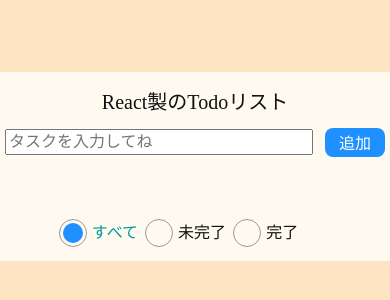
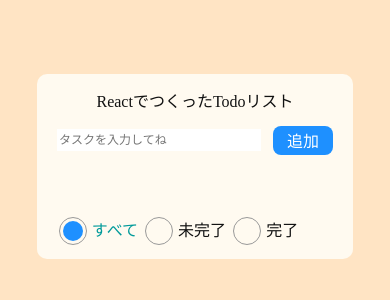
Before and after one commit to keitoku1993/react-todo, a React (Create React App) app: page / in a window 390 px wide. Shown: the part 256-556 px from the top of the page. Built offline with nearby package versions, Linux system fonts and the light colour scheme.

Commit message:
SP対応

```diff
--- a/src/components/Title.js
+++ b/src/components/Title.js
@@ -4,7 +4,7 @@
 
 class Title extends Component{
     render(){
-        return <h1 className="title">React製のTodoリスト</h1>;
+        return <h1 className="title">ReactでつくったTodoリスト</h1>;
     }
 }
 
--- a/src/stylesheet/addtodo.css
+++ b/src/stylesheet/addtodo.css
@@ -9,6 +9,8 @@
     width:300px;
     height:20px;
     font-size:16px;
+    outline: 0;
+    border: 0px;
 }
 
 .addtodo-btn{
@@ -22,8 +24,20 @@
     border-radius: 8px;
     transition:opacity 0.2s;
     cursor: pointer;
+    outline: 0;
+    border: 0px;
 }
 
 .addtodo-btn:hover{
     opacity:0.7;
 }
+
+@media screen and (max-width:600px){
+    .addtodo-form{
+        width:200px;
+        font-size:12px;
+    }
+    .addtodo-btn:hover{
+        opacity:1;
+    }
+}
--- a/src/stylesheet/tasklist.css
+++ b/src/stylesheet/tasklist.css
@@ -46,12 +46,13 @@
   position:relative;
   margin-right: 20px;
   cursor: pointer;
+  font-size:18px;
 }
 .checkbox01-parts::before{
     content: "";
     display: block;
     position: absolute;
-    top: -3px;
+    top: -6px;
     left: 0;
     width: 25px;
     height: 25px;
@@ -65,7 +66,7 @@
     content: "";
     display: block;
     position: absolute;
-    top: -8px;
+    top: -11px;
     left: 10px;
     width: 12px;
     height: 23px;
@@ -74,3 +75,26 @@
     border-bottom: 4px solid dodgerblue;
     border-right: 4px solid dodgerblue;
 }
+
+@media screen and (max-width:600px){
+    .checkbox01-parts{
+        padding-left:36px;
+        font-size:18px;
+    }
+    .checkbox01-parts::before{
+        top:-5px;
+    }
+    .checkbox01-input:checked + .checkbox01-parts::after{
+        top: -10px;
+        left: 10px;
+    }
+    .tasklist-item{
+        margin-top: 20px;
+        border: 1px solid #ccc;
+        padding: 8px 8px;
+        font-size: 20px;
+        border-radius: 6px;
+        background-color:#fff;
+        position: relative;
+    }
+}
--- a/src/stylesheet/title.css
+++ b/src/stylesheet/title.css
@@ -3,3 +3,9 @@
     text-align: center;
     padding:0 0 0 0;
 }
+
+@media screen and (max-width:600px){
+    .title{
+        font-size:16px;
+    }
+}
```
